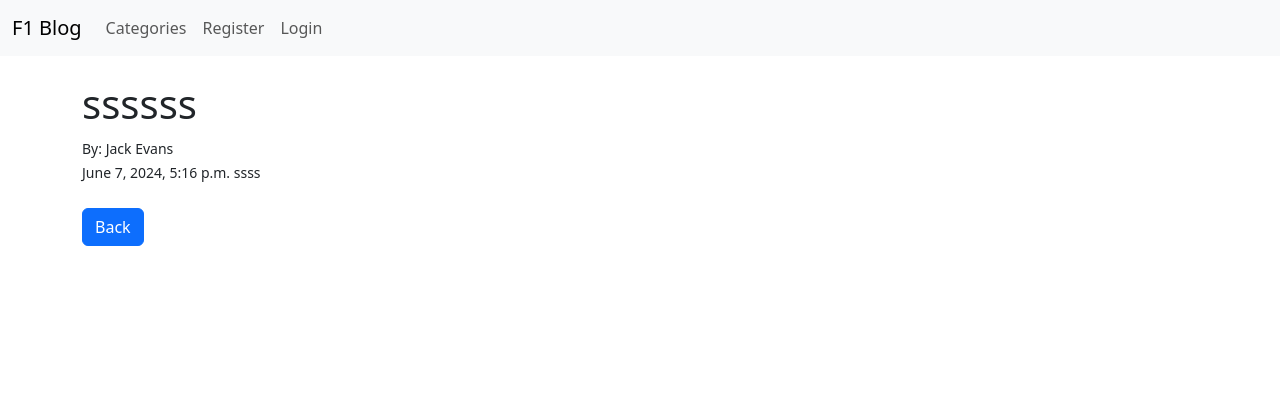
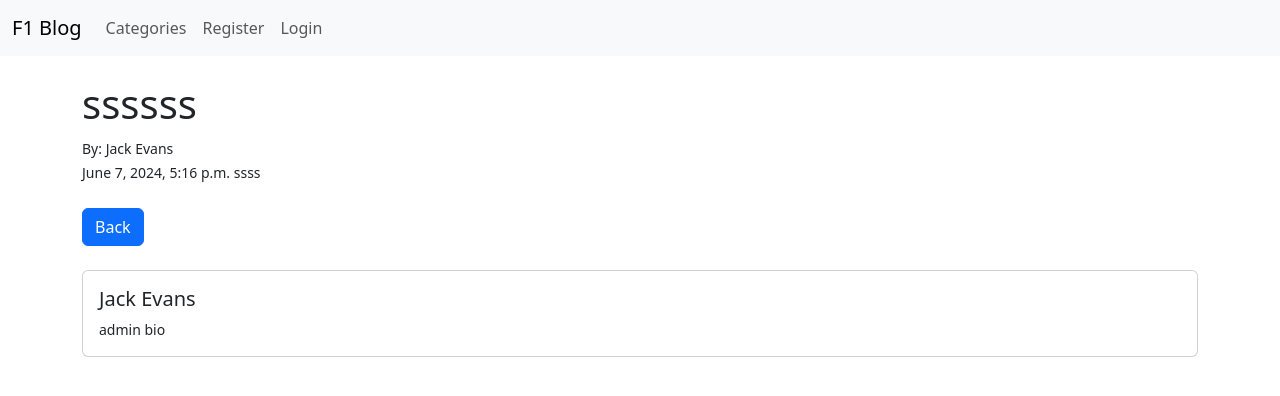
Before and after one commit to Jackevans47/Project-4, a Django app: page /article/1 in a window 1280 px wide. Shown: the top 396 px of the page. Run offline with Django 4.2, Linux system fonts and the light colour scheme; data comes from the database, SQL or seed files in the repository; both versions use the stored data as it was after the commit.

Commit message:
Add profile card to posts

```diff
--- a/blog/admin.py
+++ b/blog/admin.py
@@ -1,5 +1,6 @@
 from django.contrib import admin
-from .models import Post, Category
+from .models import Post, Category, Profile
 
 admin.site.register(Post)
 admin.site.register(Category)
+admin.site.register(Profile)
--- a/blog/models.py
+++ b/blog/models.py
@@ -15,6 +15,14 @@ class Category(models.Model):
     def get_absolute_url(self):
         """Directs url to add home"""
         return reverse("home")
+
+
+class Profile(models.Model):
+    user = models.OneToOneField(User, null=True, on_delete=models.CASCADE)
+    bio = models.TextField()
+
+    def __str__(self):
+        return str(self.user)
 
 
 # Create blog posts
--- a/blog/templates/article.html
+++ b/blog/templates/article.html
@@ -10,4 +10,19 @@
 {% endif %} {% endif %} {{ post.body|safe }}
 <br /><br />
 <a href="{% url 'home' %}" class="btn btn-primary">Back</a>
+
+<br /><br />
+
+<div class="card mb-3">
+  <div class="card-body">
+    <h5 class="card-title">
+      {{ post.author.first_name }} {{ post.author.last_name}}
+    </h5>
+    <p class="card-text">{{ post.author.profile.bio }}</p>
+    <!-- <a href="#" class="card-link">Card link</a>
+    <a href="#" class="card-link">Another link</a>
+    <a href="#" class="card-link">Another link</a>
+    <a href="#" class="card-link">Another link</a> -->
+  </div>
+</div>
 {% endblock %}
--- a/members/templates/registration/edit_profile.html
+++ b/members/templates/registration/edit_profile.html
@@ -1,6 +1,10 @@
 {% extends 'base.html' %} {% block content %}
 
 <h1>Edit Profile</h1>
+<br /><br />
+
+{{ user.profile.bio }}
+
 <br /><br />
 <div class="form-group">
 <!-- Create form-->
```
Also changed, not shown: blog/migrations/0012_profile.py (added), db.sqlite3, index.js (deleted).
